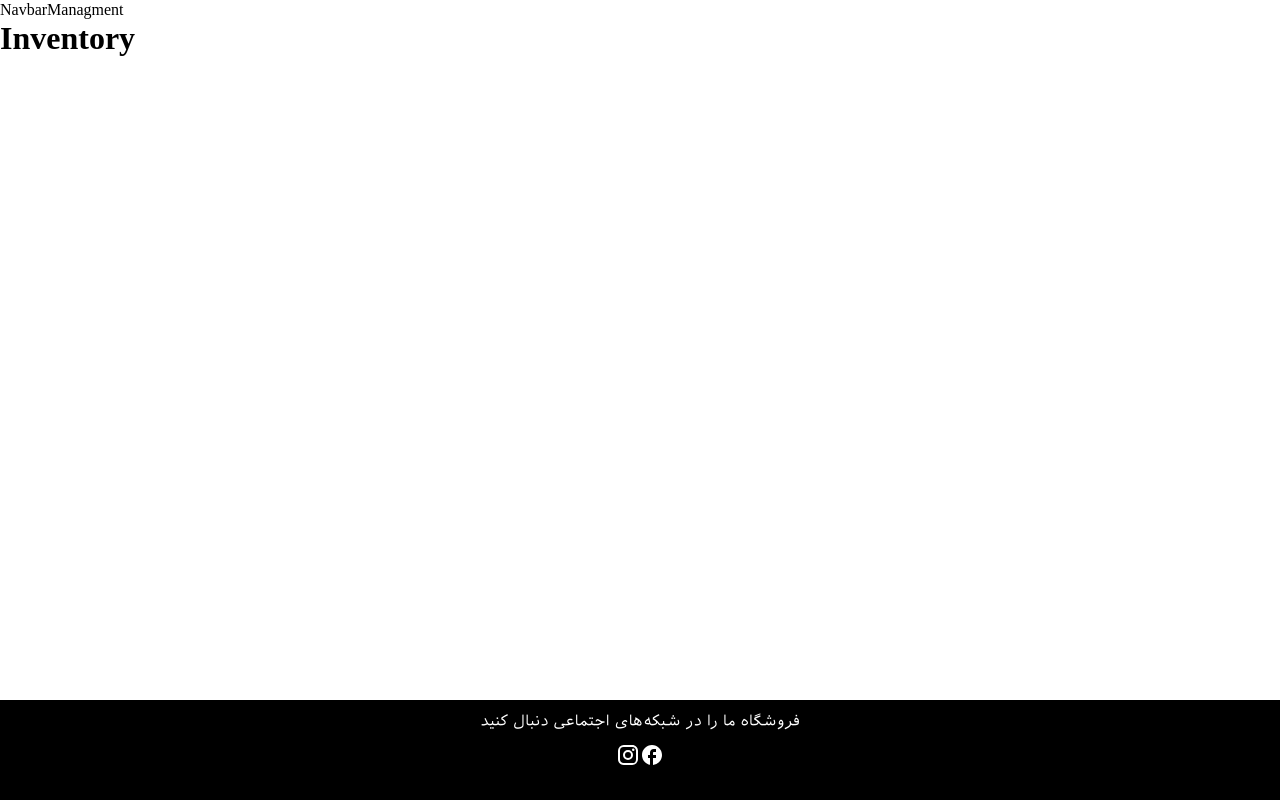
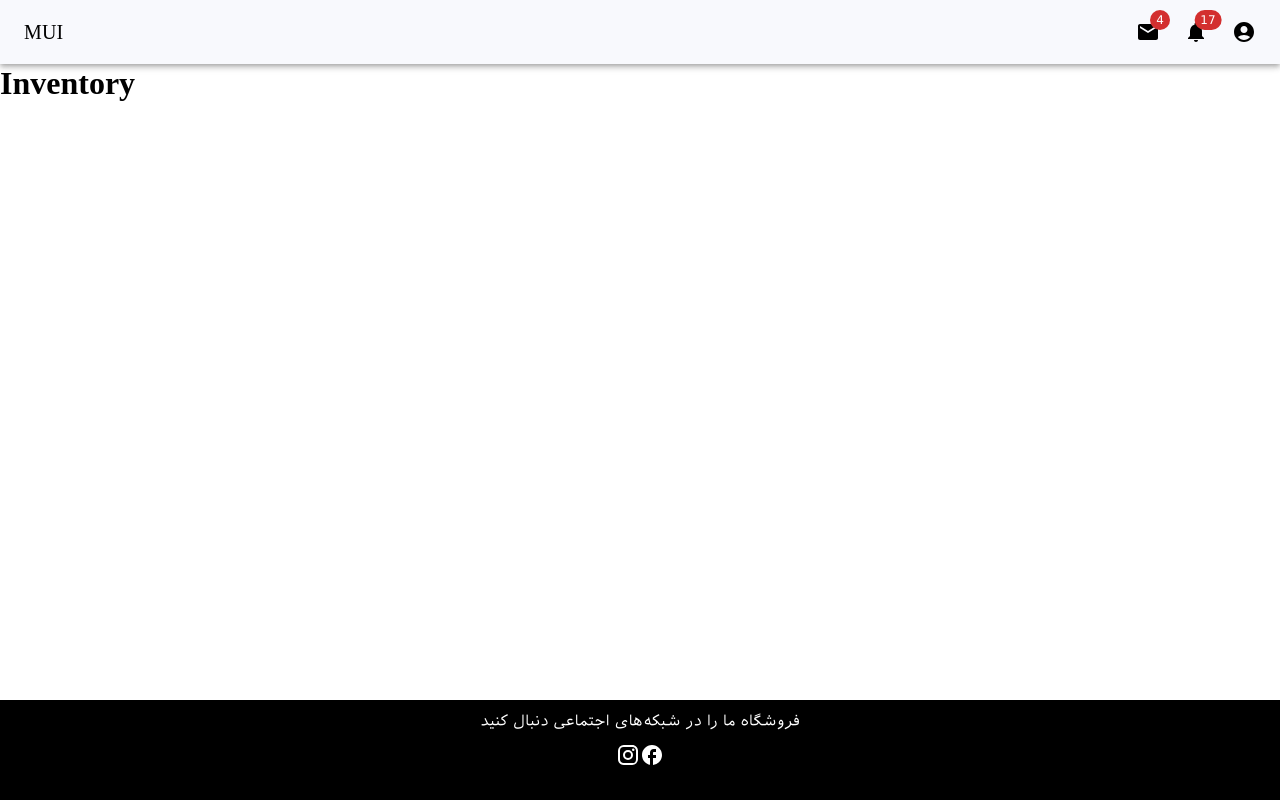
Before and after one commit to aynazheydariafshar/ecommerce-pet-shop, a React (Create React App) app in the folder ecommerce/: page /inventory in a window 1280 px wide. Built offline with nearby package versions, Linux system fonts and the light colour scheme; sample sign-in values are in the browser's storage.

Commit message:
style : change BG color navbar

```diff
--- a/ecommerce/src/Layout/structerLayout/Header.js
+++ b/ecommerce/src/Layout/structerLayout/Header.js
@@ -29,6 +29,7 @@
     marginLeft: theme.spacing(3),
     width: "auto",
   },
+  backgroundColor : '#F5F0FF',
 }));
 
 const SearchIconWrapper = styled("div")(({ theme }) => ({
@@ -116,7 +117,7 @@
   return (
     <Box sx={{ flexGrow: 1}}>
       <AppBar position="static">
-          <Box sx={{display: "flex" , justifyContent: 'space-between' , backgroundColor : 'black' , padding :{xs : '15px' , sm : '0px'}}}>
+          <Box sx={{display: "flex" , justifyContent: 'space-between' , backgroundColor : '#F8F9FD', color : 'black' , padding :{xs : '15px' , sm : '0px'}}}>
             <Box sx={{ display: "flex" , alignItems : 'center'}}>
               <IconButton
                 size="large"
@@ -140,13 +141,6 @@
               </IconButton>
             </Box>
             <Box sx={{ display: "flex" , alignItems : 'center' , ml : '120px'}}>
-              <Typography
-                variant="h5"
-                noWrap
-                component="div"
-              >
-                Dr
-              </Typography>
               <Toolbar sx={{ display: { xs: "none" , sm: 'block' } , padding : '5px' , mt : '10px' }}>
                 <img src={Logo} alt="logo" width='50px' height='50px'/>
               </Toolbar>
@@ -156,7 +150,7 @@
                 component="div"
                 sx={{marginRight : {xs : '55px' , sm : '0px'}}}
               >
-                Afshar
+               Dr Afshar
               </Typography>
             </Box>
             <Box sx={{ display: "flex" , alignItems : 'center'}}>
--- a/ecommerce/src/Layout/structerLayout/NavbarManagment.js
+++ b/ecommerce/src/Layout/structerLayout/NavbarManagment.js
@@ -1,9 +1,176 @@
-import React from 'react';
+import * as React from 'react';
+import { styled, alpha } from '@mui/material/styles';
+import AppBar from '@mui/material/AppBar';
+import Box from '@mui/material/Box';
+import Toolbar from '@mui/material/Toolbar';
+import IconButton from '@mui/material/IconButton';
+import Typography from '@mui/material/Typography';
+import InputBase from '@mui/material/InputBase';
+import Badge from '@mui/material/Badge';
+import MenuItem from '@mui/material/MenuItem';
+import Menu from '@mui/material/Menu';
+import MenuIcon from '@mui/icons-material/Menu';
+import SearchIcon from '@mui/icons-material/Search';
+import AccountCircle from '@mui/icons-material/AccountCircle';
+import MailIcon from '@mui/icons-material/Mail';
+import NotificationsIcon from '@mui/icons-material/Notifications';
+import MoreIcon from '@mui/icons-material/MoreVert';
 
 
-const NavbarManagment = () => {
-    return <div>NavbarManagment</div>;
+export default function NavbarManagment() {
+  const [anchorEl, setAnchorEl] = React.useState(null);
+  const [mobileMoreAnchorEl, setMobileMoreAnchorEl] = React.useState(null);
+
+  const isMenuOpen = Boolean(anchorEl);
+  const isMobileMenuOpen = Boolean(mobileMoreAnchorEl);
+
+  const handleProfileMenuOpen = (event) => {
+    setAnchorEl(event.currentTarget);
+  };
+
+  const handleMobileMenuClose = () => {
+    setMobileMoreAnchorEl(null);
+  };
+
+  const handleMenuClose = () => {
+    setAnchorEl(null);
+    handleMobileMenuClose();
+  };
+
+  const handleMobileMenuOpen = (event) => {
+    setMobileMoreAnchorEl(event.currentTarget);
+  };
+
+  const menuId = 'primary-search-account-menu';
+  const renderMenu = (
+    <Menu
+      anchorEl={anchorEl}
+      anchorOrigin={{
+        vertical: 'top',
+        horizontal: 'right',
+      }}
+      id={menuId}
+      keepMounted
+      transformOrigin={{
+        vertical: 'top',
+        horizontal: 'right',
+      }}
+      open={isMenuOpen}
+      onClose={handleMenuClose}
+    >
+      <MenuItem onClick={handleMenuClose}>Profile</MenuItem>
+      <MenuItem onClick={handleMenuClose}>My account</MenuItem>
+    </Menu>
+  );
+
+  const mobileMenuId = 'primary-search-account-menu-mobile';
+  const renderMobileMenu = (
+    <Menu
+      anchorEl={mobileMoreAnchorEl}
+      anchorOrigin={{
+        vertical: 'top',
+        horizontal: 'right',
+      }}
+      id={mobileMenuId}
+      keepMounted
+      transformOrigin={{
+        vertical: 'top',
+        horizontal: 'right',
+      }}
+      open={isMobileMenuOpen}
+      onClose={handleMobileMenuClose}
+    >
+      <MenuItem>
+        <IconButton size="large" aria-label="show 4 new mails" color="inherit">
+          <Badge badgeContent={4} color="error">
+            <MailIcon />
+          </Badge>
+        </IconButton>
+        <p>Messages</p>
+      </MenuItem>
+      <MenuItem>
+        <IconButton
+          size="large"
+          aria-label="show 17 new notifications"
+          color="inherit"
+        >
+          <Badge badgeContent={17} color="error">
+            <NotificationsIcon />
+          </Badge>
+        </IconButton>
+        <p>Notifications</p>
+      </MenuItem>
+      <MenuItem onClick={handleProfileMenuOpen}>
+        <IconButton
+          size="large"
+          aria-label="account of current user"
+          aria-controls="primary-search-account-menu"
+          aria-haspopup="true"
+          color="inherit"
+        >
+          <AccountCircle />
+        </IconButton>
+        <p>Profile</p>
+      </MenuItem>
+    </Menu>
+  );
+
+  return (
+    <Box sx={{ flexGrow: 1 }}>
+      <AppBar position="static" sx={{backgroundColor : '#F8F9FD' , color : 'black'}}>
+        <Toolbar>
+          <Typography
+            variant="h6"
+            noWrap
+            component="div"
+            sx={{ display: { xs: 'none', sm: 'block' } }}
+          >
+            MUI
+          </Typography>
+          <Box sx={{ flexGrow: 1 }} />
+          <Box sx={{ display: { xs: 'none', md: 'flex' } }}>
+            <IconButton size="large" aria-label="show 4 new mails" color="inherit">
+              <Badge badgeContent={4} color="error">
+                <MailIcon />
+              </Badge>
+            </IconButton>
+            <IconButton
+              size="large"
+              aria-label="show 17 new notifications"
+              color="inherit"
+            >
+              <Badge badgeContent={17} color="error">
+                <NotificationsIcon />
+              </Badge>
+            </IconButton>
+            <IconButton
+              size="large"
+              edge="end"
+              aria-label="account of current user"
+              aria-controls={menuId}
+              aria-haspopup="true"
+              onClick={handleProfileMenuOpen}
+              color="inherit"
+            >
+              <AccountCircle />
+            </IconButton>
+          </Box>
+          <Box sx={{ display: { xs: 'flex', md: 'none' } }}>
+            <IconButton
+              size="large"
+              aria-label="show more"
+              aria-controls={mobileMenuId}
+              aria-haspopup="true"
+              onClick={handleMobileMenuOpen}
+              color="inherit"
+            >
+              <MoreIcon />
+            </IconButton>
+          </Box>
+        </Toolbar>
+      </AppBar>
+      {renderMobileMenu}
+      {renderMenu}
+    </Box>
+  );
 }
-
-
-export default NavbarManagment;
--- a/ecommerce/src/styles/App.css
+++ b/ecommerce/src/styles/App.css
@@ -13,6 +13,6 @@
 }
 
 .icon-navbar:hover {
-  color: rgb(255, 196, 0);
+  color: #652AD2;
   cursor: pointer;
 }
```
